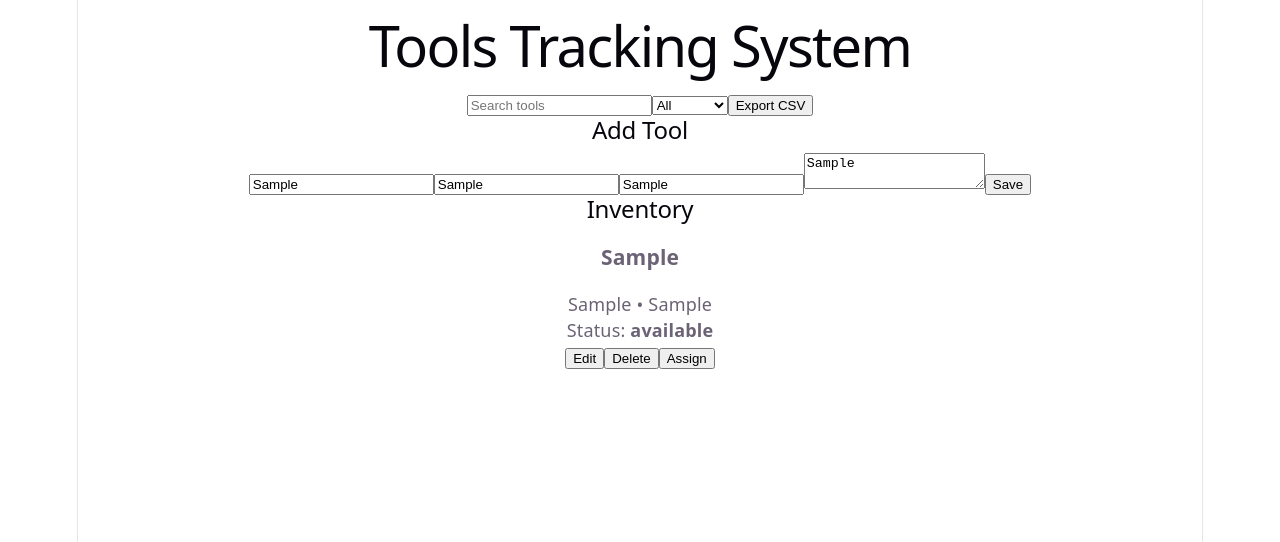
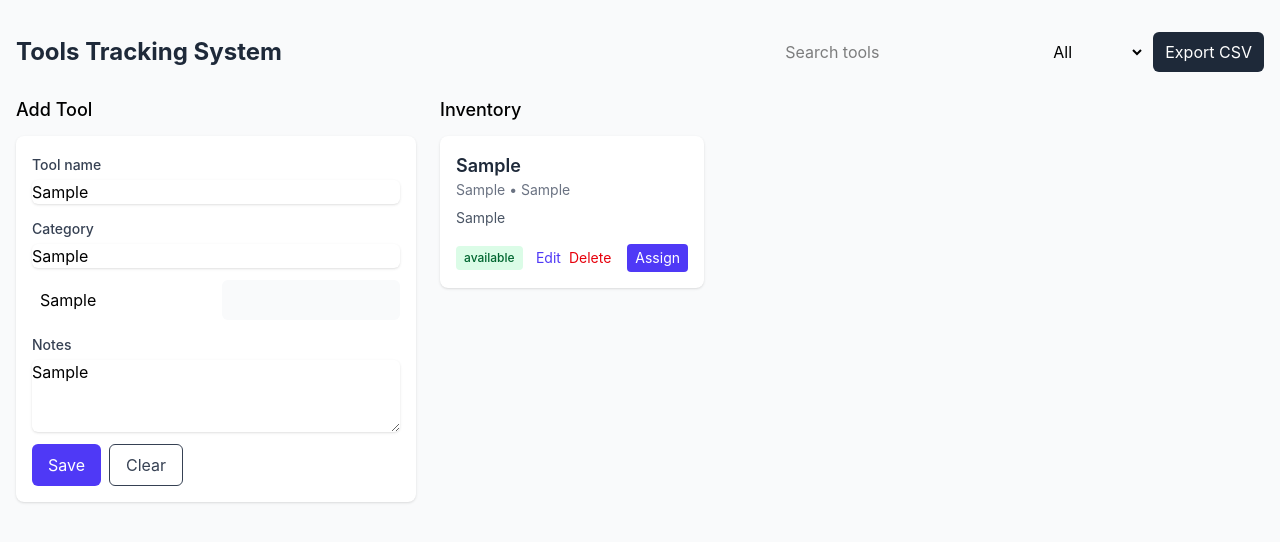
Before and after one commit to Risen7/tools-tracker, a React (Vite) app: page / in a window 1280 px wide. Both pictures are taken after typing "Sample", "Sample", "Sample", "Sample" into the empty fields and a click on the button "Save". Shown: the top 542 px of the page. Built offline with nearby package versions, Linux system fonts and the light colour scheme.

Commit message:
tools track version 1

```diff
--- a/package.json
+++ b/package.json
@@ -14,10 +14,14 @@
     "react-dom": "^19.2.8"
   },
   "devDependencies": {
+    "@tailwindcss/vite": "^4.3.3",
     "@types/react": "^19.2.18",
     "@types/react-dom": "^19.2.4",
     "@vitejs/plugin-react": "^6.1.0",
+    "autoprefixer": "^10.5.5",
     "oxlint": "^1.79.0",
+    "postcss": "^8.5.28",
+    "tailwindcss": "^4.3.3",
     "vite": "^8.2.2"
   }
 }
--- a/src/App.tsx
+++ b/src/App.tsx
@@ -1,11 +1,10 @@
-// src/App.tsx
 import React, { useMemo, useState } from "react";
-import { Tool } from "./types/tool";
-import { useLocalStorage } from "./hooks/useLocalStorage";
+import AssignModal from "./components/AssignModal";
 import ToolForm from "./components/ToolForm";
 import ToolList from "./components/ToolList";
-import AssignModal from "./components/AssignModal";
+import { useLocalStorage } from "./hooks/useLocalStorage";
 import { toolsToCSV } from "./utils/csv";
+import { Tool } from "./types/tool";
 
 const STORAGE_KEY = "tools-tracker-v1";
 
@@ -18,83 +17,86 @@ const App: React.FC = () => {
 
   const addOrUpdate = (tool: Tool) => {
     setTools(prev => {
-      const exists = prev.find(t => t.id === tool.id);
-      if (exists) return prev.map(t => (t.id === tool.id ? { ...t, ...tool } : t));
+      const exists = prev.find(item => item.id === tool.id);
+      if (exists) return prev.map(item => item.id === tool.id ? { ...item, ...tool } : item);
       return [tool, ...prev];
     });
     setEditing(null);
   };
 
   const deleteTool = (id: string) => {
-    setTools(prev => prev.filter(t => t.id !== id));
+    setTools(prev => prev.filter(tool => tool.id !== id));
   };
 
   const assignTool = (id: string, assignedTo: string) => {
-    setTools(prev => prev.map(t => t.id === id ? { ...t, status: "in-use", assignedTo, dateIssued: new Date().toISOString(), updatedAt: new Date().toISOString() } : t));
+    setTools(prev => prev.map(tool => tool.id === id
+      ? { ...tool, status: "in-use", assignedTo, dateIssued: new Date().toISOString(), updatedAt: new Date().toISOString() }
+      : tool));
   };
 
   const returnTool = (id: string) => {
-    setTools(prev => prev.map(t => t.id === id ? { ...t, status: "available", assignedTo: undefined, dateIssued: undefined, updatedAt: new Date().toISOString() } : t));
+    setTools(prev => prev.map(tool => tool.id === id
+      ? { ...tool, status: "available", assignedTo: undefined, dateIssued: undefined, updatedAt: new Date().toISOString() }
+      : tool));
   };
 
-  const filtered = useMemo(() => {
-    return tools.filter(t => {
-      if (filter !== "all" && t.status !== filter) return false;
+  const filtered = useMemo(() => tools.filter(tool => {
+    if (filter !== "all" && tool.status !== filter) return false;
     if (!query) return true;
-      const q = query.toLowerCase();
-      return [t.name, t.category, t.serial, t.assignedTo, t.notes].some(field => (field ?? "").toLowerCase().includes(q));
-    });
-  }, [tools, query, filter]);
+    const normalizedQuery = query.toLowerCase();
+    return [tool.name, tool.category, tool.serial, tool.assignedTo, tool.notes]
+      .some(field => (field ?? "").toLowerCase().includes(normalizedQuery));
+  }), [tools, query, filter]);
 
   const exportCSV = () => {
     const csv = toolsToCSV(tools);
     const blob = new Blob([csv], { type: "text/csv" });
     const url = URL.createObjectURL(blob);
-    const a = document.createElement("a");
-    a.href = url;
-    a.download = `tools-${new Date().toISOString()}.csv`;
-    a.click();
+    const link = document.createElement("a");
+    link.href = url;
+    link.download = `tools-${new Date().toISOString()}.csv`;
+    link.click();
     URL.revokeObjectURL(url);
   };
 
 return (
-    <div className="container">
-      <header>
-        <h1>Tools Tracking System</h1>
-        <div className="controls">
-          <input placeholder="Search tools" value={query} onChange={e => setQuery(e.target.value)} />
-          <select value={filter} onChange={e => setFilter(e.target.value as any)}>
+  <div className="min-h-screen bg-gray-50">
+    <div className="max-w-7xl mx-auto px-4 py-8">
+      <header className="mb-6 flex flex-col md:flex-row md:items-center md:justify-between gap-4">
+        <h1 className="text-2xl font-bold text-gray-800">Tools Tracking System</h1>
+        <div className="flex gap-2 items-center">
+          <input className="rounded-md border-gray-300 p-2 w-48 md:w-64" placeholder="Search tools" value={query} onChange={e => setQuery(e.target.value)} />
+          <select className="rounded-md border-gray-300 p-2" value={filter} onChange={e => setFilter(e.target.value as any)}>
             <option value="all">All</option>
             <option value="available">Available</option>
             <option value="in-use">In Use</option>
             <option value="repair">Repair</option>
           </select>
-          <button onClick={exportCSV}>Export CSV</button>
+          <button onClick={exportCSV} className="px-3 py-2 bg-gray-800 text-white rounded-md">Export CSV</button>
         </div>
       </header>
 
-      <section className="left">
-        <h2>Add Tool</h2>
+      <main className="grid grid-cols-1 md:grid-cols-3 gap-6">
+        <aside className="md:col-span-1">
+          <h2 className="text-lg font-medium mb-3">Add Tool</h2>
           <ToolForm onSave={addOrUpdate} />
+        </aside>
+
+        <section className="md:col-span-2">
+          <h2 className="text-lg font-medium mb-3">Inventory</h2>
+          <ToolList tools={filtered} onEdit={t => setEditing(t)} onDelete={deleteTool} onAssign={t => setAssigning(t)} onReturn={returnTool} />
         </section>
-
-      <section className="right">
-        <h2>Inventory</h2>
-        <ToolList
-          tools={filtered}
-          onEdit={(t) => setEditing(t)}
-          onDelete={deleteTool}
-          onAssign={(t) => setAssigning(t)}
-          onReturn={returnTool}
-        />
-      </section>
+      </main>
+    </div>
 
     {editing && (
-        <div className="modal">
-          <div className="modal-content">
-            <h3>Edit Tool</h3>
+      <div className="modal-backdrop">
+        <div className="modal-panel">
+          <h3 className="text-lg font-semibold mb-2">Edit Tool</h3>
           <ToolForm initial={editing} onSave={addOrUpdate} />
-            <button onClick={() => setEditing(null)}>Close</button>
+          <div className="mt-3 text-right">
+            <button onClick={() => setEditing(null)} className="px-3 py-1 rounded border">Close</button>
+          </div>
         </div>
       </div>
     )}
@@ -102,6 +104,7 @@ const App: React.FC = () => {
     <AssignModal tool={assigning} onClose={() => setAssigning(null)} onAssign={assignTool} />
   </div>
 );
+
 };
 
 export default App;
--- a/src/components/AssignModal.tsx
+++ b/src/components/AssignModal.tsx
@@ -1,31 +1,34 @@
 // src/components/AssignModal.tsx
-import React, { useState } from "react";
+import React, { useState, useEffect } from "react";
 import { Tool } from "../types/tool";
 
-interface Props {
-  tool: Tool | null;
-  onClose: () => void;
-  onAssign: (id: string, assignedTo: string) => void;
-}
+interface Props { tool: Tool | null; onClose: () => void; onAssign: (id: string, assignedTo: string) => void; }
 
 const AssignModal: React.FC<Props> = ({ tool, onClose, onAssign }) => {
   const [name, setName] = useState("");
+  useEffect(() => { if (tool) setName(""); }, [tool]);
   if (!tool) return null;
+
   const submit = (e: React.FormEvent) => {
     e.preventDefault();
     onAssign(tool.id, name.trim());
     onClose();
   };
+
   return (
-    <div className="modal">
-      <form onSubmit={submit} className="modal-content">
-        <h3>Assign {tool.name}</h3>
-        <input required placeholder="Borrower name" value={name} onChange={e => setName(e.target.value)} />
-        <div className="modal-actions">
-          <button type="submit">Assign</button>
-          <button type="button" onClick={onClose}>Cancel</button>
-        </div>
-      </form>
+    <div className="modal-backdrop">
+      <div className="modal-panel">
+        <h3 className="text-lg font-semibold mb-2">Assign {tool.name}</h3>
+        <form onSubmit={submit} className="space-y-3">
+          <input required value={name} onChange={e => setName(e.target.value)}
+            className="w-full rounded-md border-gray-300 p-2 focus:ring-indigo-500 focus:border-indigo-500"
+            placeholder="Borrower name" />
+          <div className="flex justify-end gap-2">
+            <button type="button" onClick={onClose} className="px-3 py-1 rounded border">Cancel</button>
+            <button type="submit" className="px-3 py-1 rounded bg-indigo-600 text-white">Assign</button>
+          </div>
+        </form>
+      </div>
     </div>
   );
 };
--- a/src/components/ToolCard.tsx
+++ b/src/components/ToolCard.tsx
@@ -11,20 +11,32 @@ interface Props {
 }
 
 const ToolCard: React.FC<Props> = ({ tool, onEdit, onDelete, onAssign, onReturn }) => {
+  const statusColor = tool.status === "available" ? "bg-green-100 text-green-800" :
+                      tool.status === "in-use" ? "bg-yellow-100 text-yellow-800" :
+                      "bg-red-100 text-red-800";
+
   return (
-    <div className="tool-card">
-      <h3>{tool.name}</h3>
-      <div>{tool.category} {tool.serial && `• ${tool.serial}`}</div>
-      <div>Status: <strong>{tool.status}</strong></div>
-      {tool.assignedTo && <div>Assigned to: {tool.assignedTo}</div>}
-      <div className="actions">
-        <button onClick={() => onEdit(tool)}>Edit</button>
-        <button onClick={() => onDelete(tool.id)}>Delete</button>
-        {tool.status === "available" ? (
-          <button onClick={() => onAssign(tool)}>Assign</button>
-        ) : (
-          <button onClick={() => onReturn(tool.id)}>Return</button>
-        )}
+    <div className="bg-white p-4 rounded-lg shadow-sm flex flex-col justify-between h-full">
+      <div>
+        <h3 className="text-lg font-semibold text-gray-800">{tool.name}</h3>
+        <p className="text-sm text-gray-500">{tool.category}{tool.serial && ` • ${tool.serial}`}</p>
+        {tool.notes && <p className="mt-2 text-sm text-gray-600">{tool.notes}</p>}
+      </div>
+
+      <div className="mt-4 flex items-center justify-between">
+        <span className={`inline-flex items-center px-2 py-1 text-xs font-medium rounded ${statusColor}`}>
+          {tool.status.replace("-", " ")}
+        </span>
+
+        <div className="flex gap-2">
+          <button onClick={() => onEdit(tool)} className="text-indigo-600 hover:underline text-sm">Edit</button>
+          <button onClick={() => onDelete(tool.id)} className="text-red-600 hover:underline text-sm">Delete</button>
+          {tool.status === "available" ? (
+            <button onClick={() => onAssign(tool)} className="ml-2 inline-flex items-center px-2 py-1 bg-indigo-600 text-white text-sm rounded">Assign</button>
+          ) : (
+            <button onClick={() => onReturn(tool.id)} className="ml-2 inline-flex items-center px-2 py-1 bg-green-600 text-white text-sm rounded">Return</button>
+          )}
+        </div>
       </div>
     </div>
   );
--- a/src/components/ToolForm.tsx
+++ b/src/components/ToolForm.tsx
@@ -2,10 +2,7 @@
 import React, { useState } from "react";
 import { Tool } from "../types/tool";
 
-interface Props {
-  onSave: (tool: Tool) => void;
-  initial?: Partial<Tool>;
-}
+interface Props { onSave: (tool: Tool) => void; initial?: Partial<Tool>; }
 
 const ToolForm: React.FC<Props> = ({ onSave, initial = {} }) => {
   const [name, setName] = useState(initial.name ?? "");
@@ -30,12 +27,44 @@ const ToolForm: React.FC<Props> = ({ onSave, initial = {} }) => {
   };
 
   return (
-    <form onSubmit={handleSubmit} className="tool-form">
-      <input required placeholder="Tool name" value={name} onChange={e => setName(e.target.value)} />
-      <input placeholder="Category" value={category} onChange={e => setCategory(e.target.value)} />
-      <input placeholder="Serial number" value={serial} onChange={e => setSerial(e.target.value)} />
-      <textarea placeholder="Notes" value={notes} onChange={e => setNotes(e.target.value)} />
-      <button type="submit">Save</button>
+    <form onSubmit={handleSubmit} className="space-y-3 bg-white p-4 rounded-lg shadow-sm">
+      <label className="block">
+        <span className="text-sm font-medium text-gray-700">Tool name</span>
+        <input required value={name} onChange={e => setName(e.target.value)}
+          className="mt-1 block w-full rounded-md border-gray-300 shadow-sm focus:ring-indigo-500 focus:border-indigo-500"
+          placeholder="e.g., Torque Wrench" />
+      </label>
+
+      <label className="block">
+        <span className="text-sm font-medium text-gray-700">Category</span>
+        <input value={category} onChange={e => setCategory(e.target.value)}
+          className="mt-1 block w-full rounded-md border-gray-300 shadow-sm focus:ring-indigo-500 focus:border-indigo-500"
+          placeholder="e.g., Hand Tools" />
+      </label>
+
+      <div className="grid grid-cols-1 sm:grid-cols-2 gap-3">
+        <input value={serial} onChange={e => setSerial(e.target.value)}
+          className="rounded-md border-gray-300 p-2 focus:ring-indigo-500 focus:border-indigo-500"
+          placeholder="Serial number" />
+        <input value={""} readOnly className="rounded-md border-transparent bg-gray-50 p-2" aria-hidden />
+      </div>
+
+      <label className="block">
+        <span className="text-sm font-medium text-gray-700">Notes</span>
+        <textarea value={notes} onChange={e => setNotes(e.target.value)}
+          className="mt-1 block w-full rounded-md border-gray-300 shadow-sm focus:ring-indigo-500 focus:border-indigo-500"
+          rows={3} placeholder="Optional notes" />
+      </label>
+
+      <div className="flex gap-2">
+        <button type="submit" className="inline-flex items-center px-4 py-2 bg-indigo-600 text-white rounded-md hover:bg-indigo-700">
+          Save
+        </button>
+        <button type="button" onClick={() => { setName(""); setCategory(""); setSerial(""); setNotes(""); }}
+          className="inline-flex items-center px-4 py-2 border rounded-md text-gray-700 hover:bg-gray-50">
+          Clear
+        </button>
+      </div>
     </form>
   );
 };
--- a/src/components/ToolList.tsx
+++ b/src/components/ToolList.tsx
@@ -12,9 +12,10 @@ interface Props {
 }
 
 const ToolList: React.FC<Props> = ({ tools, onEdit, onDelete, onAssign, onReturn }) => {
-  if (tools.length === 0) return <div>No tools yet</div>;
+  if (tools.length === 0) return <div className="text-gray-500">No tools yet</div>;
+
   return (
-    <div className="tool-list">
+    <div className="grid grid-cols-1 sm:grid-cols-2 lg:grid-cols-3 gap-4">
       {tools.map(t => (
         <ToolCard key={t.id} tool={t} onEdit={onEdit} onDelete={onDelete} onAssign={onAssign} onReturn={onReturn} />
       ))}
--- a/src/index.css
+++ b/src/index.css
@@ -1,111 +1,21 @@
-:root {
-  --text: #6b6375;
-  --text-h: #08060d;
-  --bg: #fff;
-  --border: #e5e4e7;
-  --code-bg: #f4f3ec;
-  --accent: #aa3bff;
-  --accent-bg: rgba(170, 59, 255, 0.1);
-  --accent-border: rgba(170, 59, 255, 0.5);
-  --social-bg: rgba(244, 243, 236, 0.5);
-  --shadow:
-    rgba(0, 0, 0, 0.1) 0 10px 15px -3px, rgba(0, 0, 0, 0.05) 0 4px 6px -2px;
+@import "tailwindcss";
 
-  --sans: system-ui, 'Segoe UI', Roboto, sans-serif;
-  --heading: system-ui, 'Segoe UI', Roboto, sans-serif;
-  --mono: ui-monospace, Consolas, monospace;
-
-  font: 18px/145% var(--sans);
-  letter-spacing: 0.18px;
-  color-scheme: light dark;
-  color: var(--text);
-  background: var(--bg);
-  font-synthesis: none;
-  text-rendering: optimizeLegibility;
-  -webkit-font-smoothing: antialiased;
-  -moz-osx-font-smoothing: grayscale;
-
-  @media (max-width: 1024px) {
-    font-size: 16px;
-  }
+/* small helpers */
+.modal-backdrop {
+  position: fixed;
+  inset: 0;
+  z-index: 40;
+  display: flex;
+  align-items: center;
+  justify-content: center;
+  background: rgb(0 0 0 / 40%);
 }
 
-@media (prefers-color-scheme: dark) {
-  :root {
-    --text: #9ca3af;
-    --text-h: #f3f4f6;
-    --bg: #16171d;
-    --border: #2e303a;
-    --code-bg: #1f2028;
-    --accent: #c084fc;
-    --accent-bg: rgba(192, 132, 252, 0.15);
-    --accent-border: rgba(192, 132, 252, 0.5);
-    --social-bg: rgba(47, 48, 58, 0.5);
-    --shadow:
-      rgba(0, 0, 0, 0.4) 0 10px 15px -3px, rgba(0, 0, 0, 0.25) 0 4px 6px -2px;
-  }
-
-  #social .button-icon {
-    filter: invert(1) brightness(2);
-  }
+.modal-panel {
+  width: 100%;
+  max-width: 32rem;
+  padding: 1.5rem;
+  border-radius: 0.5rem;
+  background: white;
+  box-shadow: 0 10px 15px -3px rgb(0 0 0 / 10%), 0 4px 6px -4px rgb(0 0 0 / 10%);
 }
-
-body {
-  margin: 0;
-}
-
-#root {
-  width: 1126px;
-  max-width: 100%;
-  margin: 0 auto;
-  text-align: center;
-  border-inline: 1px solid var(--border);
-  min-height: 100svh;
-  display: flex;
-  flex-direction: column;
-  box-sizing: border-box;
-}
-
-h1,
-h2 {
-  font-family: var(--heading);
-  font-weight: 500;
-  color: var(--text-h);
-}
-
-h1 {
-  font-size: 56px;
-  letter-spacing: -1.68px;
-  margin: 32px 0;
-  @media (max-width: 1024px) {
-    font-size: 36px;
-    margin: 20px 0;
-  }
-}
-h2 {
-  font-size: 24px;
-  line-height: 118%;
-  letter-spacing: -0.24px;
-  margin: 0 0 8px;
-  @media (max-width: 1024px) {
-    font-size: 20px;
-  }
-}
-p {
-  margin: 0;
-}
-
-code,
-.counter {
-  font-family: var(--mono);
-  display: inline-flex;
-  border-radius: 4px;
-  color: var(--text-h);
-}
-
-code {
-  font-size: 15px;
-  line-height: 135%;
-  padding: 4px 8px;
-  background: var(--code-bg);
-}
--- a/vite.config.js
+++ b/vite.config.js
@@ -1,7 +1,8 @@
 import react from '@vitejs/plugin-react'
+import tailwindcss from '@tailwindcss/vite'
 import { defineConfig } from 'vite'
 
 // https://vite.dev/config/
 export default defineConfig({
-  plugins: [react()],
+  plugins: [react(), tailwindcss()],
 })
```
Also changed, not shown: src/tailwind.config.cjs (added, +7 -0 lines), 1 other file (tests, documents, lock files or other folders). Lines whose indentation alone changed are shown as unchanged.
